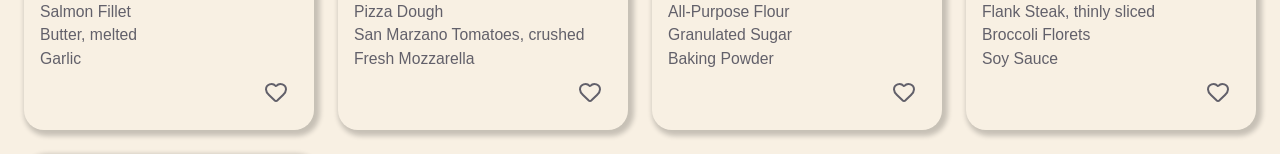
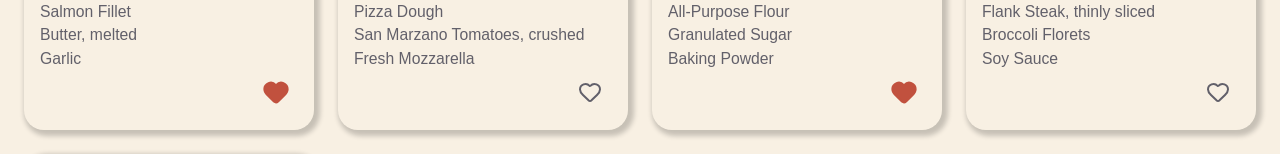
Before and after one commit to Meatra0704/Leftovers, a React (Vite) app: page /recipes in a window 1280 px wide. Shown: the part 546-700 px from the top of the page. Built offline with nearby package versions, Linux system fonts and the light colour scheme; a web font is replaced by a local one.

Commit message:
feat(catalog): display favorite state

```diff
--- a/src/pages/Catalog.jsx
+++ b/src/pages/Catalog.jsx
@@ -19,6 +19,7 @@ export default function Catalog() {
               id={recipe.id}
               imageUrl={recipe.imageUrl}
               ingredients={recipe.ingredients}
+              isFavorite={recipe.isFavorite}
               key={recipe.id}
               title={recipe.title}
             />
```
